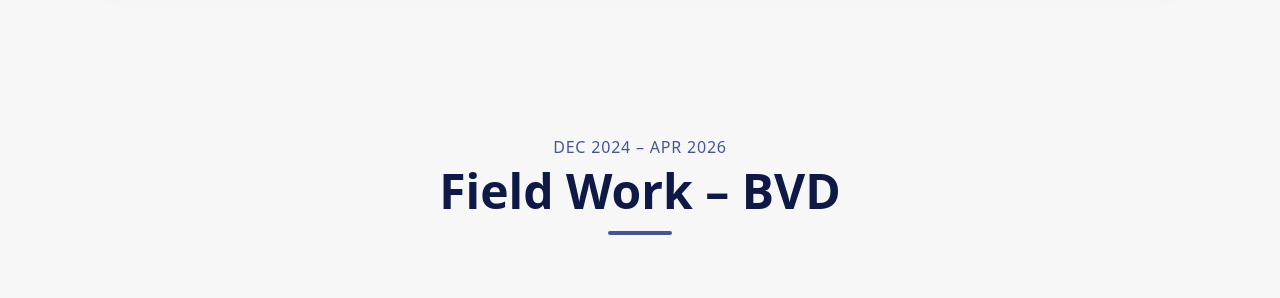
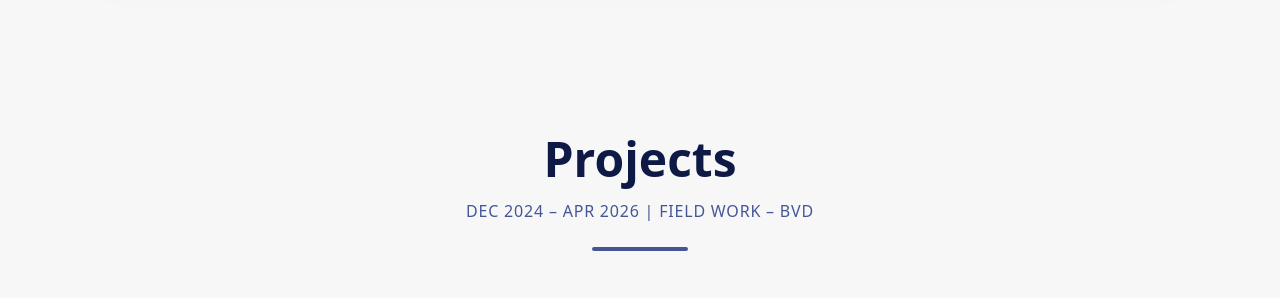
Before and after one commit to Arvindpal12/IITan-portfolio, a React (Vite) app: page / in a window 1280 px wide. Shown: the part 3160-3458 px from the top of the page. Built offline with nearby package versions, Linux system fonts and the light colour scheme; grey boxes are pictures that could not be loaded.

Commit message:
addd a heading inside of the project section "Projects "

```diff
--- a/src/components/Projects/Projects.jsx
+++ b/src/components/Projects/Projects.jsx
@@ -4,7 +4,7 @@ import ProjectGalleryModal from "./ProjectGalleryModal";
 import projectsData from "../../data/projectsData";
 
 /**
- * Projects Section — Field Work @ BVD
+ * Projects Section — Featured Projects
  * -----------------------------------
  * Showcases 3 real field projects in a responsive card grid.
  * Each card opens a photo gallery modal with grid + fullscreen lightbox.
@@ -16,6 +16,7 @@ import projectsData from "../../data/projectsData";
  *
  * The section is fully self-contained and uses only Tailwind CSS
  * for styling — no external libraries required.
+ * Fully responsive heading added.
  */
 const Projects = () => {
   const [selectedProject, setSelectedProject] = useState(null);
@@ -40,18 +41,18 @@ const Projects = () => {
       <div className="mx-auto max-w-7xl">
         {/* Section Header */}
         <div className="text-center mb-12 md:mb-16">
-          {/* Date Range Label */}
+          {/* Main Section Heading */}
+          <h2 className="text-3xl md:text-4xl lg:text-5xl font-bold text-[#0e1946] mb-4">
+            Projects
+          </h2>
+
+          {/* Subtitle / Date Range */}
           <span className="inline-block text-sm md:text-base font-medium text-[#455697] tracking-wider uppercase mb-2">
-            Dec 2024 – Apr 2026
+            Dec 2024 – Apr 2026 | Field Work – BVD
           </span>
 
-          {/* Main Heading */}
-          <h2 className="text-3xl md:text-4xl lg:text-5xl font-bold text-[#0e1946]">
-            Field Work – BVD
-          </h2>
-
           {/* Decorative underline */}
-          <div className="mt-4 mx-auto h-1 w-16 rounded-full bg-[#455697]" />
+          <div className="mt-4 mx-auto h-1 w-24 rounded-full bg-[#455697]" />
         </div>
 
         {/* Projects Grid */}
```
Also changed, not shown: 1 other file (tests, documents, lock files or other folders).
